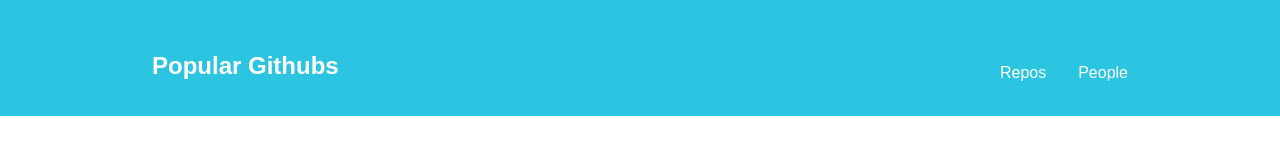
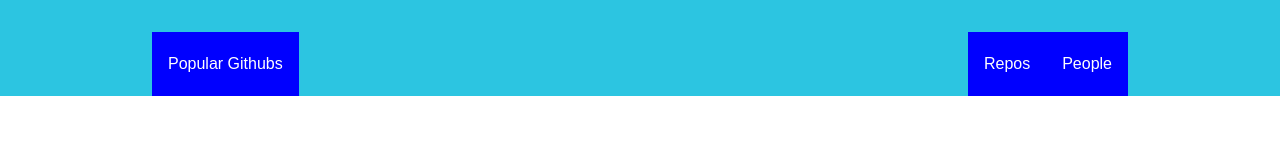
Before and after one commit to AndersonKA/02-box-model, a plain HTML site: page index.html in a window 1280 px wide. Shown: the top 159 px of the page. Drawn offline with Linux system fonts and the light colour scheme.

Commit message:
fixed padding issues

```diff
--- a/index.html
+++ b/index.html
@@ -10,9 +10,9 @@
 <body>
   <header class="navbar">
     <div class="container">
-      <h2 class="navbar-left">
+      <div class="navbar-left">
         Popular Githubs
-      </h2>
+      </div>
       <nav class="navbar-right">
         <a href="#" class="navbar-right__item">People</a>
         <a href="#" class="navbar-right__item">Repos</a>
--- a/styles/app.css
+++ b/styles/app.css
@@ -21,23 +21,24 @@ ul {
 
 .navbar-left {
  float: left;
- display: inline-block;
  color: white;
-padding-bottom: 1rem;
+ background: blue;
+ line-height: 2rem;
+ padding: 1rem;
 }
 
 .navbar-right {
  float: right;
- display: inline-block;
+ background: purple;
+ line-height: 2rem;
 }
 
 .navbar-right__item {
   float: right;
-  display: inline-block;
-  padding-top: 2rem;
-  padding-left: 2rem;
   text-decoration: none;
   color: white;
+  background: blue;
+  padding: 1rem;
 }
 
 .section {
@@ -130,10 +131,5 @@ color: #a6b2b4
 }
 
 .repo-language {
-
 float: right;
 }
-
-.footer {
-
-}
```
